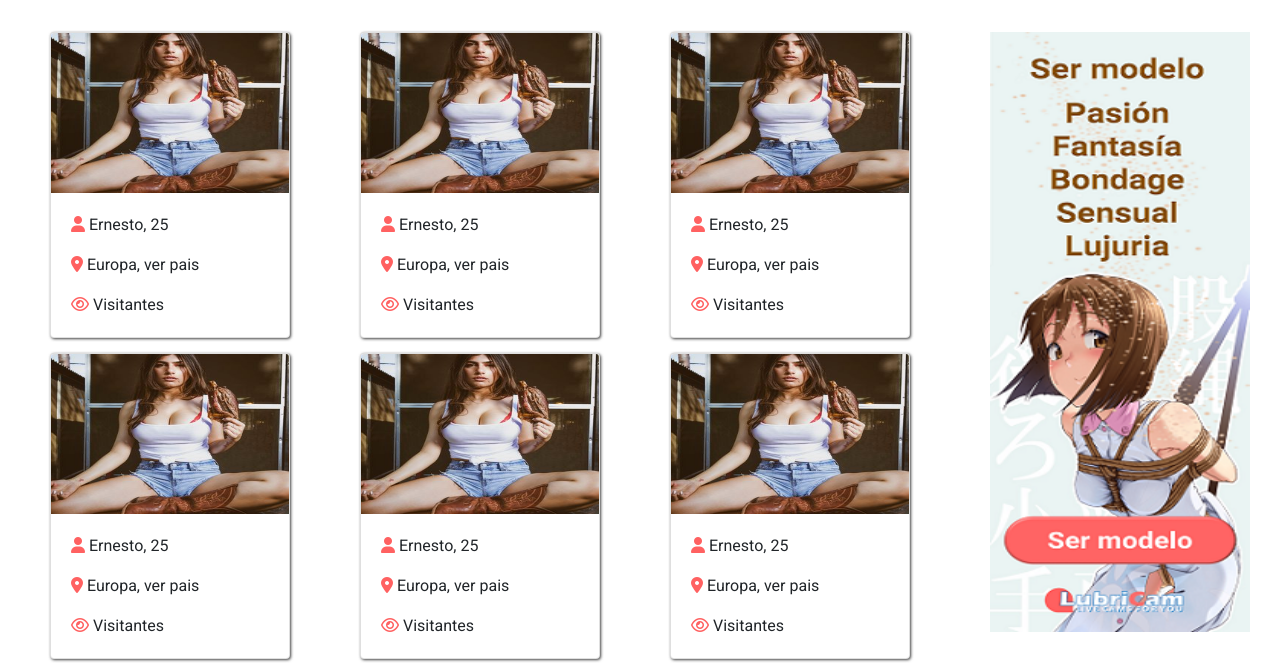
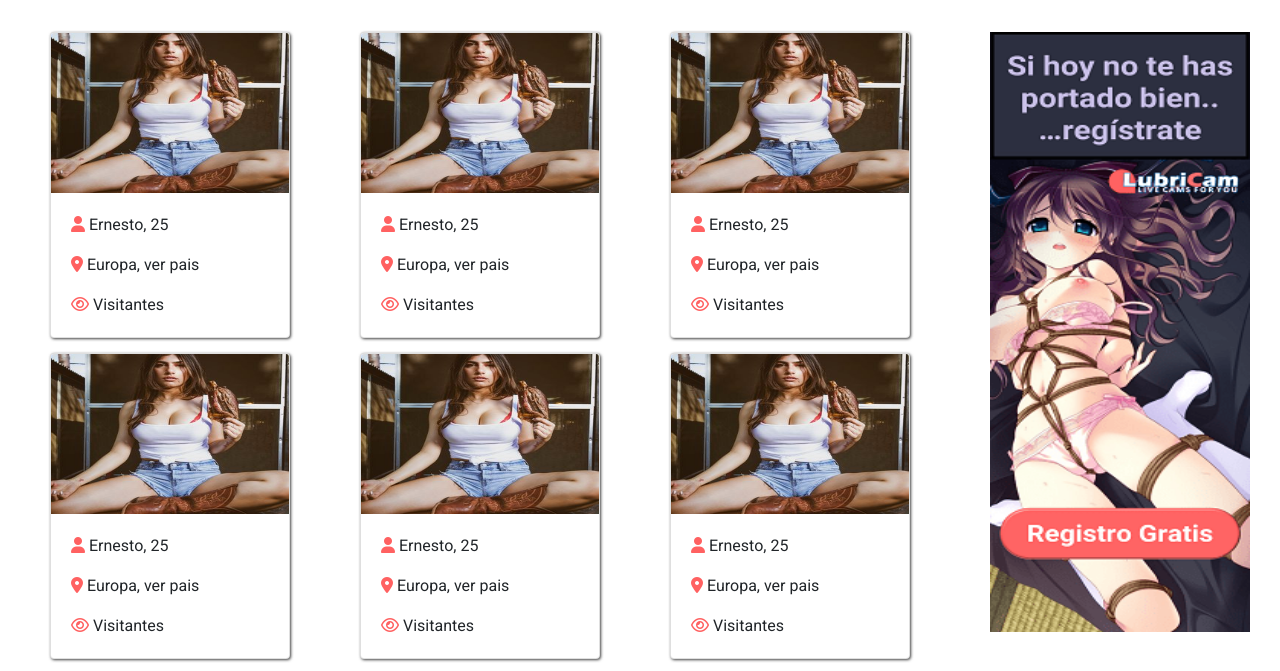
Before and after one commit to devleonel/lubricam, a plain HTML site: page index.html in a window 1280 px wide. Shown: the part 73-744 px from the top of the page. Drawn offline with nearby package versions, Linux system fonts and the light colour scheme.

Commit message:
Add files via upload

```diff
--- a/index.html
+++ b/index.html
@@ -185,7 +185,7 @@
 
         <div class="col-md-3">
           <div class="col">
-           <img src="img/publicidad.png" alt="" srcset="">
+           <img src="img/publicidad2.png" alt="" srcset="">
           </div>
         </div>
 
```
